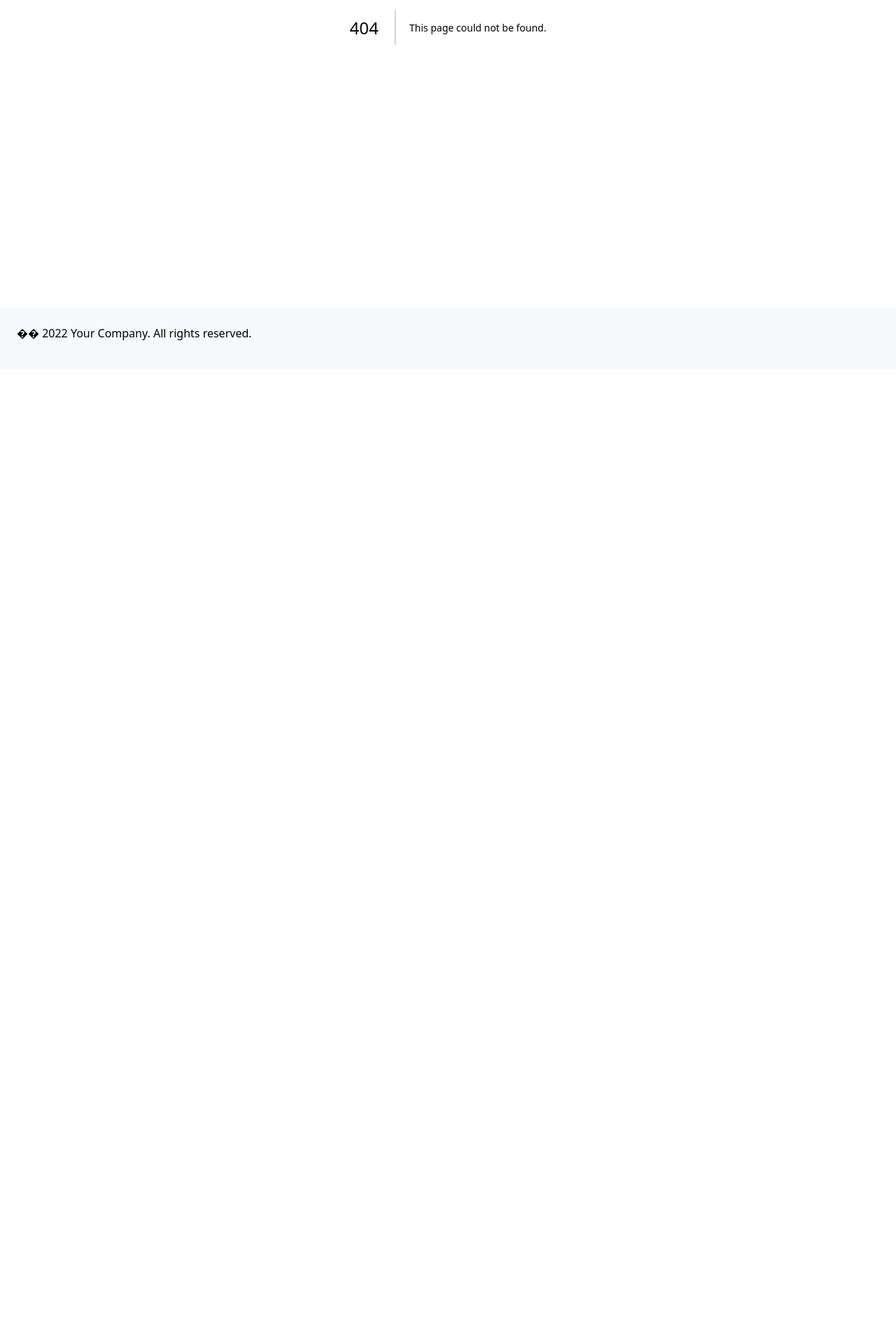
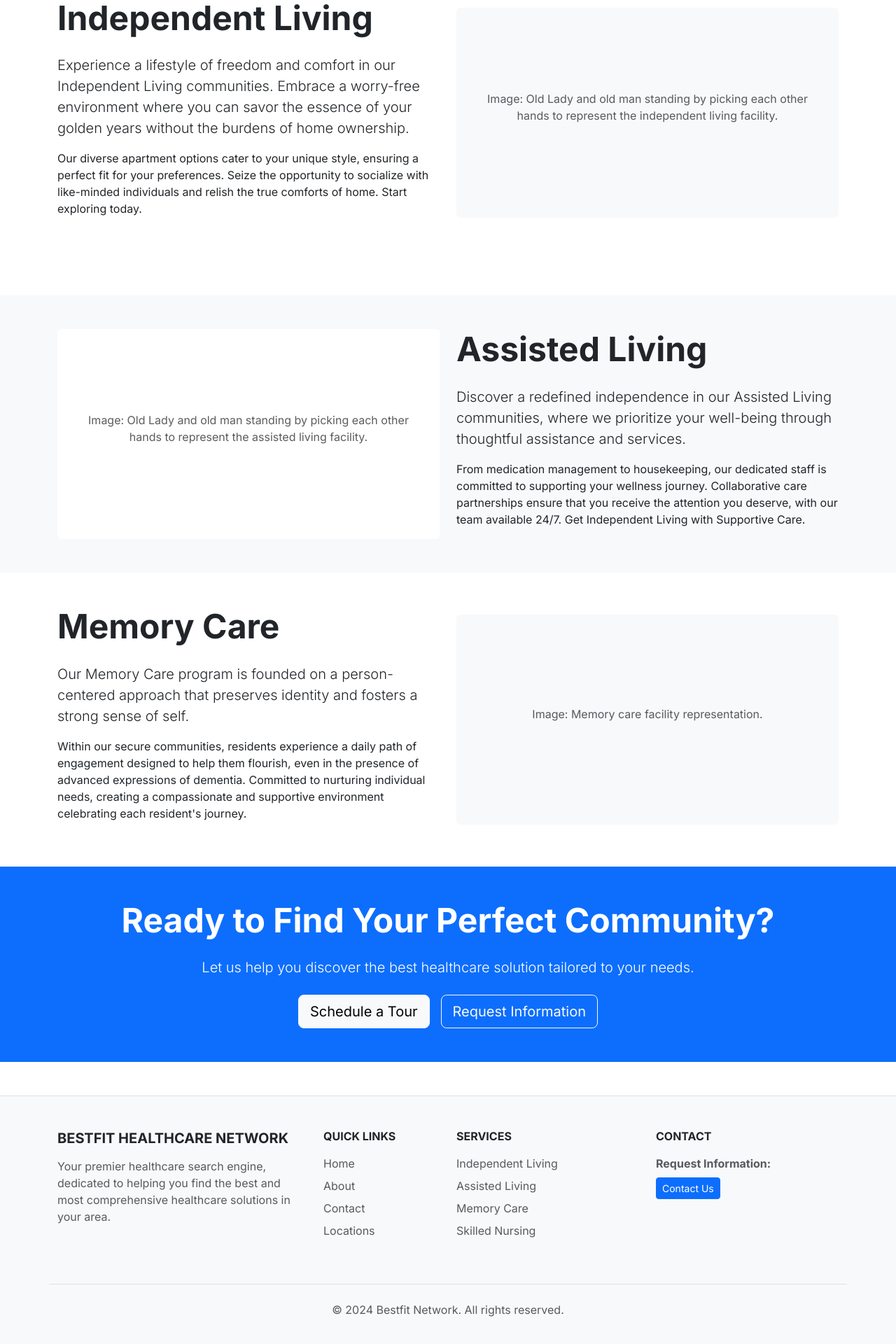
Before and after one commit to KushalTonystarkC/oldagehomefinder, a Next.js app: page /about in a window 1280 px wide. Before the commit this address had no page. Shown: the part 500-2420 px from the top of the page at 70% size. Before the commit the page ends 1028 px from the top, so only its background shows below. Built offline with nearby package versions, Linux system fonts and the light colour scheme.

Commit message:
fix: layout and added about page

```diff
--- /dev/null
+++ b/app/about/page.tsx
@@ -0,0 +1,123 @@
+import React from "react";
+import Link from "next/link";
+import { Container, Row, Col } from "react-bootstrap";
+
+export default function About() {
+  return (
+    <main>
+      {/* Hero Section */}
+      <section className="bg-light py-5">
+        <Container>
+          <Row className="align-items-center">
+            <Col lg={12} className="text-center mb-4">
+              <h1 className="display-4 fw-bold mb-3">BESTFIT HEALTHCARE NETWORK</h1>
+              <p className="lead">
+                Welcome to Bestfit Healthcare Network, your premier healthcare search engine,
+                dedicated to helping you find the best and most comprehensive healthcare solutions
+                in your area. We understand that everyone has unique healthcare needs, and our
+                goal is to connect you with the perfect facility or community tailored to your
+                specific requirements.
+              </p>
+            </Col>
+          </Row>
+        </Container>
+      </section>
+
+      {/* Independent Living Section */}
+      <section className="py-5">
+        <Container>
+          <Row className="align-items-center mb-5">
+            <Col lg={6}>
+              <h2 className="display-5 fw-bold mb-4">Independent Living</h2>
+              <p className="lead mb-3">
+                Experience a lifestyle of freedom and comfort in our Independent Living communities.
+                Embrace a worry-free environment where you can savor the essence of your golden years
+                without the burdens of home ownership.
+              </p>
+              <p className="mb-3">
+                Our diverse apartment options cater to your unique style, ensuring a perfect fit
+                for your preferences. Seize the opportunity to socialize with like-minded individuals
+                and relish the true comforts of home. Start exploring today.
+              </p>
+            </Col>
+            <Col lg={6}>
+              <div className="bg-light rounded p-4" style={{ minHeight: "300px", display: "flex", alignItems: "center", justifyContent: "center" }}>
+                <p className="text-muted text-center">Image: Old Lady and old man standing by picking each other hands to represent the independent living facility.</p>
+              </div>
+            </Col>
+          </Row>
+        </Container>
+      </section>
+
+      {/* Assisted Living Section */}
+      <section className="py-5 bg-light">
+        <Container>
+          <Row className="align-items-center">
+            <Col lg={6} className="order-lg-2">
+              <h2 className="display-5 fw-bold mb-4">Assisted Living</h2>
+              <p className="lead mb-3">
+                Discover a redefined independence in our Assisted Living communities, where we
+                prioritize your well-being through thoughtful assistance and services.
+              </p>
+              <p className="mb-3">
+                From medication management to housekeeping, our dedicated staff is committed to
+                supporting your wellness journey. Collaborative care partnerships ensure that you
+                receive the attention you deserve, with our team available 24/7. Get Independent
+                Living with Supportive Care.
+              </p>
+            </Col>
+            <Col lg={6} className="order-lg-1">
+              <div className="bg-white rounded p-4" style={{ minHeight: "300px", display: "flex", alignItems: "center", justifyContent: "center" }}>
+                <p className="text-muted text-center">Image: Old Lady and old man standing by picking each other hands to represent the assisted living facility.</p>
+              </div>
+            </Col>
+          </Row>
+        </Container>
+      </section>
+
+      {/* Memory Care Section */}
+      <section className="py-5">
+        <Container>
+          <Row className="align-items-center">
+            <Col lg={6}>
+              <h2 className="display-5 fw-bold mb-4">Memory Care</h2>
+              <p className="lead mb-3">
+                Our Memory Care program is founded on a person-centered approach that preserves
+                identity and fosters a strong sense of self.
+              </p>
+              <p className="mb-3">
+                Within our secure communities, residents experience a daily path of engagement
+                designed to help them flourish, even in the presence of advanced expressions of
+                dementia. Committed to nurturing individual needs, creating a compassionate and
+                supportive environment celebrating each resident's journey.
+              </p>
+            </Col>
+            <Col lg={6}>
+              <div className="bg-light rounded p-4" style={{ minHeight: "300px", display: "flex", alignItems: "center", justifyContent: "center" }}>
+                <p className="text-muted text-center">Image: Memory care facility representation.</p>
+              </div>
+            </Col>
+          </Row>
+        </Container>
+      </section>
+
+      {/* Call to Action Section */}
+      <section className="py-5 bg-primary text-white">
+        <Container>
+          <Row>
+            <Col lg={12} className="text-center">
+              <h2 className="display-5 fw-bold mb-4">Ready to Find Your Perfect Community?</h2>
+              <p className="lead mb-4">
+                Let us help you discover the best healthcare solution tailored to your needs.
+              </p>
+              <div className="d-flex gap-3 justify-content-center flex-wrap">
+                <Link href="/" className="btn btn-light btn-lg">Schedule a Tour</Link>
+                <Link href="/contact" className="btn btn-outline-light btn-lg">Request Information</Link>
+              </div>
+            </Col>
+          </Row>
+        </Container>
+      </section>
+    </main>
+  );
+}
--- a/app/globals.css
+++ b/app/globals.css
@@ -18,12 +18,7 @@
 
 body {
   color: rgb(var(--foreground-rgb));
-  background: linear-gradient(
-      to bottom,
-      transparent,
-      rgb(var(--background-end-rgb))
-    )
-    rgb(var(--background-start-rgb));
+  background: #ffffff;
 }
 
 @layer utilities {
--- a/app/layout.tsx
+++ b/app/layout.tsx
@@ -8,8 +8,8 @@ import 'bootstrap/dist/css/bootstrap.min.css';
 const inter = Inter({ subsets: ["latin"] });
 
 export const metadata: Metadata = {
-  title: "Create Next App",
-  description: "Generated by create next app",
+  title: "Bestfit Healthcare Network - Find the Best Senior Care Community",
+  description: "Your premier healthcare search engine, dedicated to helping you find the best and most comprehensive healthcare solutions in your area.",
 };
 
 export default function RootLayout({
@@ -21,9 +21,11 @@ export default function RootLayout({
     <html lang="en">
       {/* <Header />
       <body className={inter.className}>{children}</body> */}
-      <body className="h-dvh">
+      <body className={inter.className} style={{ minHeight: "100vh", display: "flex", flexDirection: "column" }}>
         <Header />
-        {children}
+        <div style={{ flex: "1" }}>
+          {children}
+        </div>
         <Footer />
       </body>
     </html>
--- a/app/page.tsx
+++ b/app/page.tsx
@@ -6,7 +6,7 @@ import Introduction from '@/components/home/Introduction';
 
 export default function Home() {
   return (
-    <main className='flex flex-col gap-4'>
+    <main>
       <SearchMain/>
       <Introduction />
       <ContactForm/>
--- a/components/Footer.tsx
+++ b/components/Footer.tsx
@@ -1,9 +1,75 @@
 import React from "react";
-const Footer = ()=>{
-    return (
-        <footer className="bg-[#F7FAFC] p-6">
-            <p>�� 2022 Your Company. All rights reserved.</p>
-        </footer>
-    )
-}
+import { Container, Row, Col } from "react-bootstrap";
+import Link from "next/link";
+
+const Footer = () => {
+  return (
+    <footer className="bg-light border-top mt-5">
+      <Container className="py-5">
+        <Row>
+          <Col lg={4} md={6} className="mb-4">
+            <h5 className="fw-bold mb-3">BESTFIT HEALTHCARE NETWORK</h5>
+            <p className="text-muted">
+              Your premier healthcare search engine, dedicated to helping you find the best
+              and most comprehensive healthcare solutions in your area.
+            </p>
+          </Col>
+
+          <Col lg={2} md={6} className="mb-4">
+            <h6 className="fw-bold mb-3">QUICK LINKS</h6>
+            <ul className="list-unstyled">
+              <li className="mb-2">
+                <Link href="/" className="text-decoration-none text-muted">Home</Link>
+              </li>
+              <li className="mb-2">
+                <Link href="/about" className="text-decoration-none text-muted">About</Link>
+              </li>
+              <li className="mb-2">
+                <Link href="/contact" className="text-decoration-none text-muted">Contact</Link>
+              </li>
+              <li className="mb-2">
+                <a href="#locations" className="text-decoration-none text-muted">Locations</a>
+              </li>
+            </ul>
+          </Col>
+
+          <Col lg={3} md={6} className="mb-4">
+            <h6 className="fw-bold mb-3">SERVICES</h6>
+            <ul className="list-unstyled">
+              <li className="mb-2">
+                <a href="#independent-living" className="text-decoration-none text-muted">Independent Living</a>
+              </li>
+              <li className="mb-2">
+                <a href="#assisted-living" className="text-decoration-none text-muted">Assisted Living</a>
+              </li>
+              <li className="mb-2">
+                <a href="#memory-care" className="text-decoration-none text-muted">Memory Care</a>
+              </li>
+              <li className="mb-2">
+                <a href="#skilled-nursing" className="text-decoration-none text-muted">Skilled Nursing</a>
+              </li>
+            </ul>
+          </Col>
+
+          <Col lg={3} md={6} className="mb-4">
+            <h6 className="fw-bold mb-3">CONTACT</h6>
+            <p className="text-muted mb-2">
+              <strong>Request Information:</strong>
+            </p>
+            <a href="/contact" className="btn btn-primary btn-sm">Contact Us</a>
+          </Col>
+        </Row>
+
+        <Row className="mt-4 pt-4 border-top">
+          <Col lg={12} className="text-center">
+            <p className="text-muted mb-0">
+              © {new Date().getFullYear()} Bestfit Network. All rights reserved.
+            </p>
+          </Col>
+        </Row>
+      </Container>
+    </footer>
+  );
+};
+
 export default Footer;
--- a/components/Header.tsx
+++ b/components/Header.tsx
@@ -1,5 +1,6 @@
 'use client'
 import React from "react";
+import Link from "next/link";
 import Container from 'react-bootstrap/Container';
 import Nav from 'react-bootstrap/Nav';
 import Navbar from 'react-bootstrap/Navbar';
@@ -25,18 +26,20 @@ const Header = () => {
     <>
       <Navbar variant="light" className="border-b border-[#e5e5e5]">
         <Container>
-          <Navbar.Brand href="#home">
+          <Navbar.Brand as={Link} href="/">
             <img src="https://bestfitnetwork.com/wp-content/uploads/2023/12/cropped-Bestfit-Network-Logo.webp" width={150} height={148} alt="Bestfit Network Logo"></img>
           </Navbar.Brand>
           <Nav className="mx-auto" defaultActiveKey={path}>
             <Nav.Link
+              as={Link}
               href="/"
               style={path === '/' ? activeNavLinkStyle : navLinkStyle}
               className="hover-nav-link"
             >
-              Home
+              HOME
             </Nav.Link>
             <Nav.Link
+              as={Link}
               href="/about"
               style={path === '/about' ? activeNavLinkStyle : navLinkStyle}
               className="hover-nav-link"
@@ -44,6 +47,7 @@ const Header = () => {
               About Us
             </Nav.Link>
             <Nav.Link
+              as={Link}
               href="/contact"
               style={path === '/contact' ? activeNavLinkStyle : navLinkStyle}
               className="hover-nav-link"
@@ -51,14 +55,17 @@ const Header = () => {
               Contact Us
             </Nav.Link>
           </Nav>
-          <Button variant="outline-secondary">Request Information</Button>
+          <Button variant="outline-secondary" as={Link} href="/contact">Request Information</Button>
         </Container>
       </Navbar>
 
       {/* Add custom CSS for the hover effect */}
       <style jsx global>{`
         .hover-nav-link:hover {
-          color: red !important;
+          color: var(--bs-primary) !important;
+        }
+        .navbar {
+          box-shadow: 0 2px 4px rgba(0,0,0,0.1);
         }
       `}</style>
     </>
```
